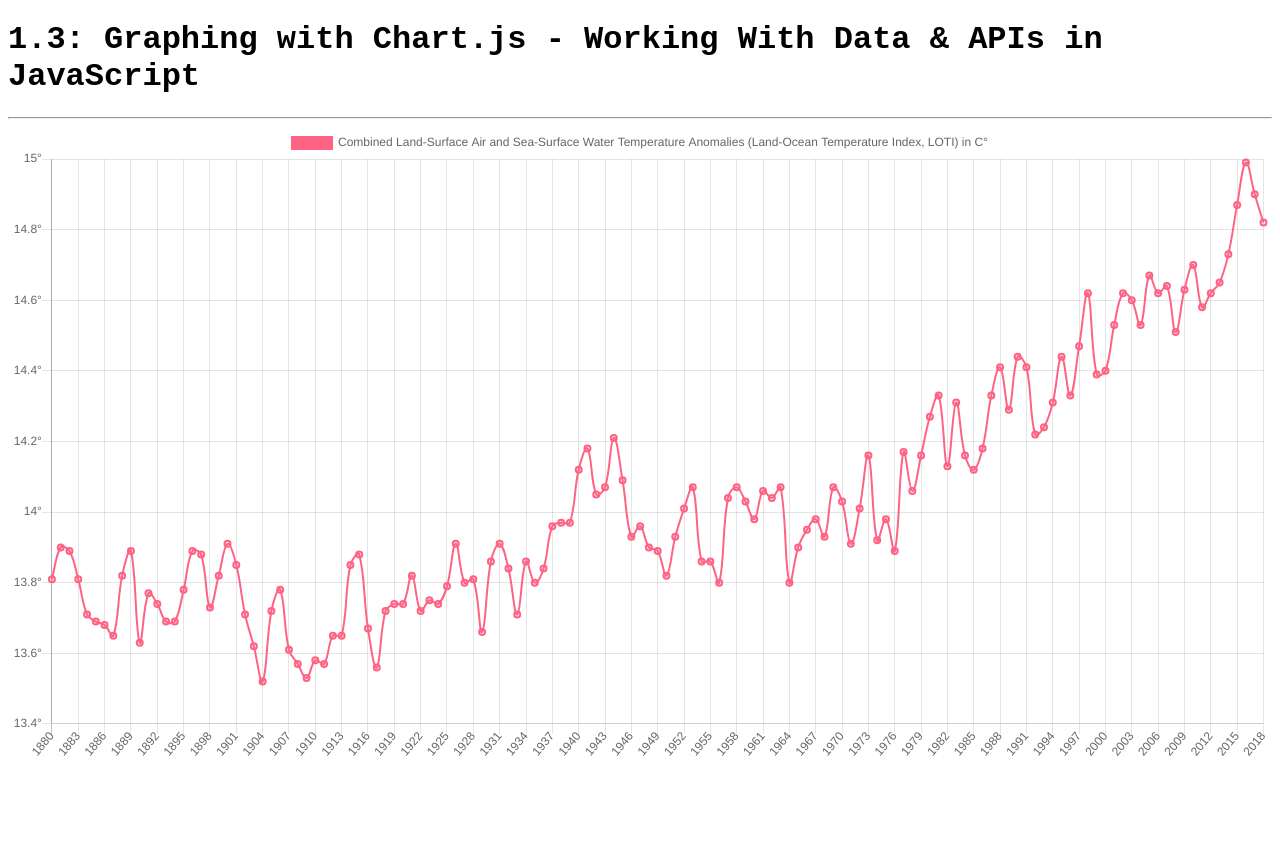
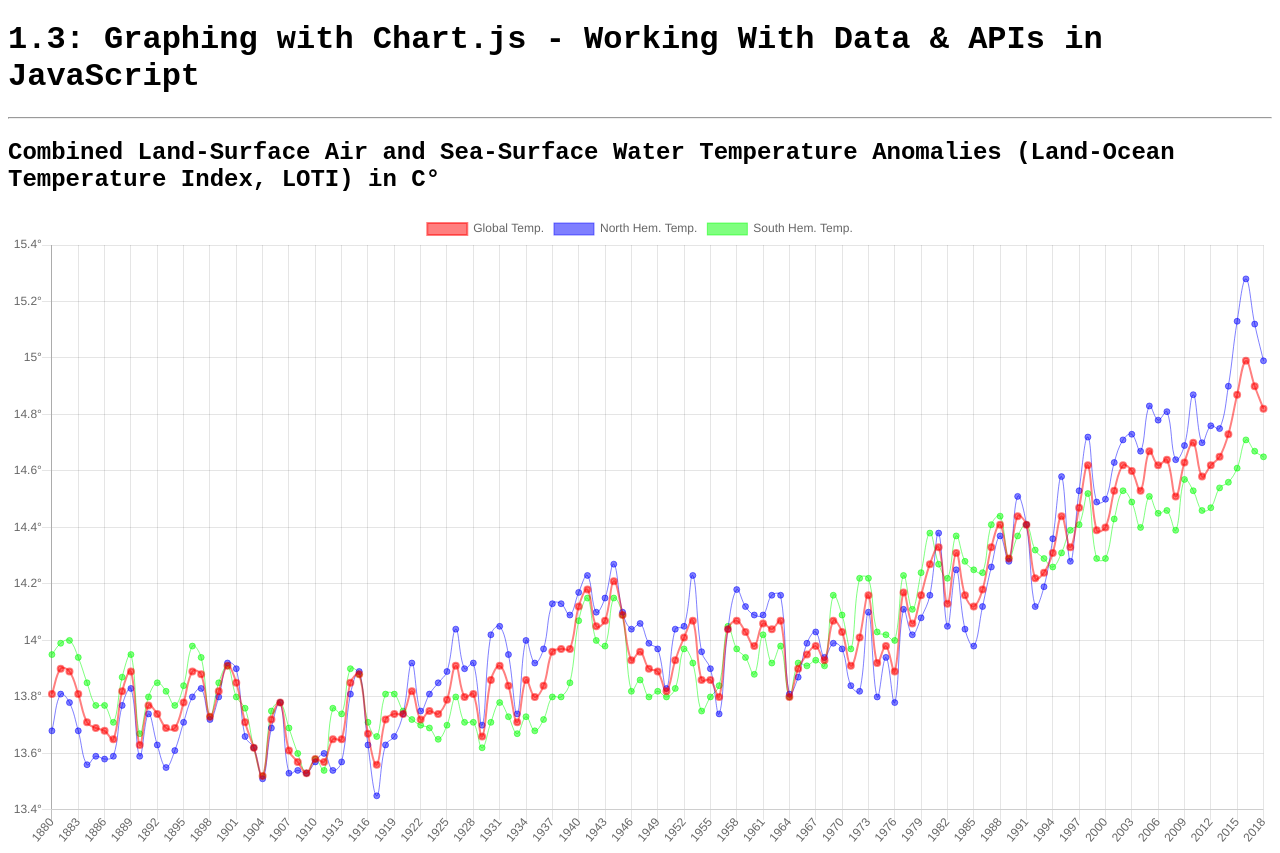
Before and after one commit to rafaelmuto/Working-with-Data-and-APIs-in-JavaScript, a plain HTML site: page 1.3 Graphing with Chart.js.html in a window 1280 px wide. Before the commit the page ends 800 px from the top, so only its background shows below. Drawn offline with nearby package versions, Linux system fonts and the light colour scheme.

Commit message:
added some more graphs

```diff
--- a/1.3 Graphing with Chart.js.html
+++ b/1.3 Graphing with Chart.js.html
@@ -20,6 +20,10 @@
       1.3: Graphing with Chart.js - Working With Data & APIs in JavaScript
     </h1>
     <hr />
+    <h2>
+      Combined Land-Surface Air and Sea-Surface Water Temperature Anomalies
+      (Land-Ocean Temperature Index, LOTI) in C°
+    </h2>
     <canvas id="canvas" width="480px" height="240px"></canvas>
     <script>
       // => function to chart data to canvas
@@ -29,16 +33,31 @@
         const myChart = new Chart(ctx, {
           type: 'line',
           data: {
-            labels: data.x,
+            labels: data.xYears,
             datasets: [
               {
-                label:
-                  'Combined Land-Surface Air and Sea-Surface Water Temperature Anomalies (Land-Ocean Temperature Index, LOTI) in C°',
-                data: data.y,
+                label: 'Global Temp.',
+                data: data.yGlobal,
                 fill: false,
-                backgroundColor: 'rgba(255,99,132,0.2)',
-                borderColor: 'rgba(255,99,132,1)',
+                backgroundColor: 'rgba(255,0,0,.5)',
+                borderColor: 'rgba(255,0,0,.5)',
                 borderWidth: 2
+              },
+              {
+                label: 'North Hem. Temp.',
+                data: data.yNorth,
+                fill: false,
+                backgroundColor: 'rgba(0,0,255,.5)',
+                borderColor: 'rgba(0,0,255,.5)',
+                borderWidth: 1
+              },
+              {
+                label: 'South Hem. Temp.',
+                data: data.ySouth,
+                fill: false,
+                backgroundColor: 'rgba(0,255,0,.5)',
+                borderColor: 'rgba(0,255,0,.5)',
+                borderWidth: 1
               }
             ]
           },
@@ -60,26 +79,26 @@
 
       // => function to fetch data from csv file
       const getData = async () => {
-        const x = [];
-        const y = [];
+        const xYears = [];
+        const yGlobal = [];
+        const yNorth = [];
+        const ySouth = [];
         const avTemp = 14;
 
         // data from https://data.giss.nasa.gov/gistemp/
         const res = await fetch('./public/ZonAnn.Ts+dSST.csv');
         const data = await res.text();
-        // console.log(data);
 
         const table = data.split('\n').slice(1);
-        // console.log(rows);
+
         table.forEach(row => {
           const columns = row.split(',');
-          const year = columns[0];
-          x.push(year);
-          const temp = columns[1];
-          y.push(parseFloat(temp) + avTemp);
-          console.log(year, temp);
+          xYears.push(columns[0]);
+          yGlobal.push(parseFloat(columns[1]) + avTemp);
+          yNorth.push(parseFloat(columns[2]) + avTemp);
+          ySouth.push(parseFloat(columns[3]) + avTemp);
         });
-        return { x, y };
+        return { xYears, yGlobal, yNorth, ySouth };
       };
 
       chartIt();
```
